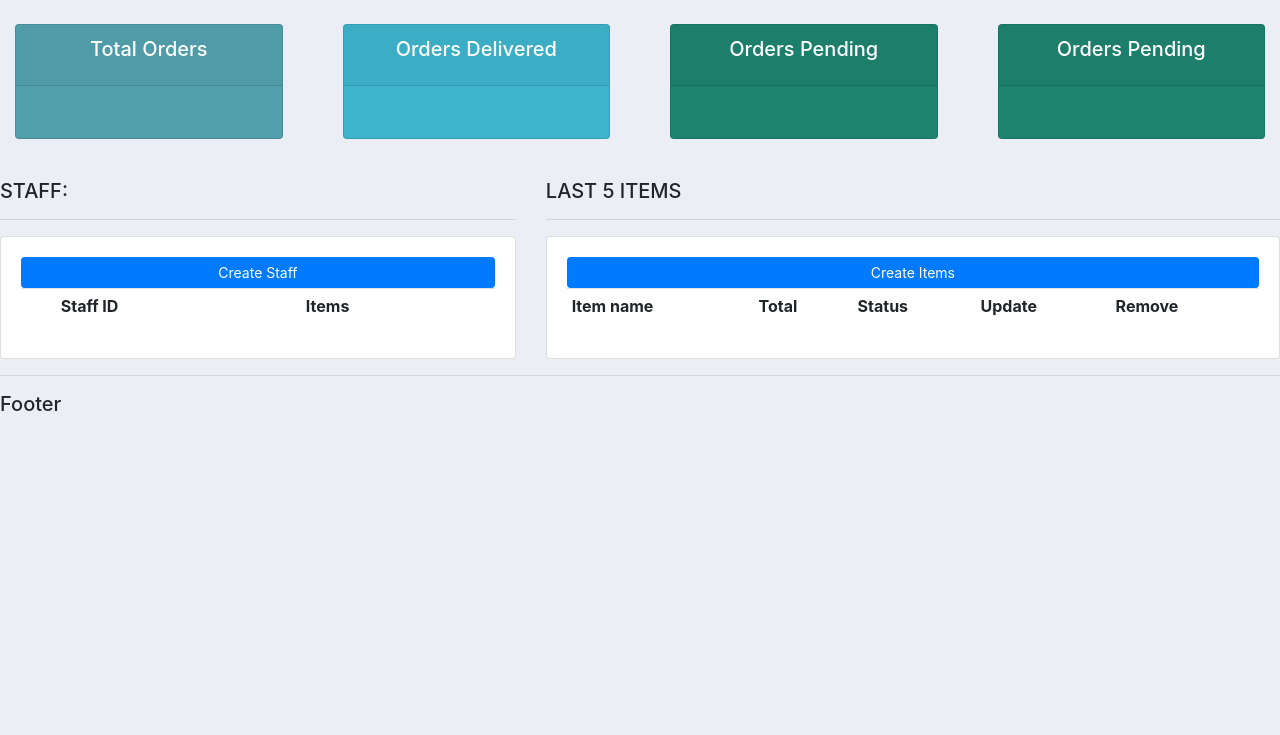
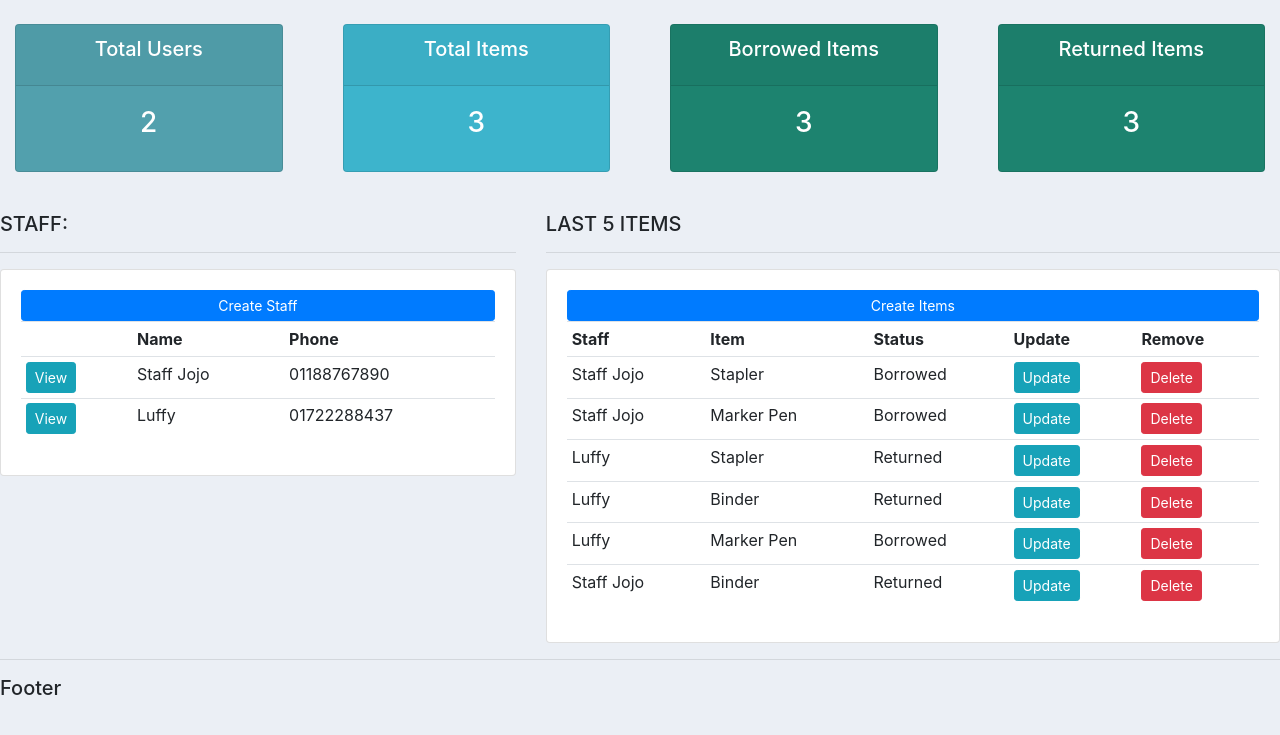
Before and after one commit to dibXpert/scanxtrack, a Django app: page / in a window 1280 px wide. Shown: the part 65-800 px from the top of the page. Run offline with Django 4.2, Linux system fonts and the light colour scheme; data comes from the database, SQL or seed files in the repository; lists and menus that the app fills with data are empty.

Commit message:
url routing

```diff
--- a/accounts/admin.py
+++ b/accounts/admin.py
@@ -5,4 +5,4 @@
 
 admin.site.register(Staff)
 admin.site.register(Item)
-admin.site.register(History)
+admin.site.register(Borrowed_items)
--- a/accounts/models.py
+++ b/accounts/models.py
@@ -7,25 +7,20 @@
     email = models.CharField(max_length=200, null=True)
     date_created = models.DateTimeField(auto_now_add=True)
 
-
     def __str__(self):
         return self.name
 
 class Item(models.Model):
-    STATUS = (
-        ('Available', 'Available'),
-        ('Empty', 'Empty'),
-    )
+
     name = models.CharField(max_length=200, null=True)
     description = models.CharField(max_length=200, null=True, blank=True)
-    status = models.CharField(max_length=200, null=True, choices=STATUS)
     amount = models.IntegerField(null=True)
     date_created = models.DateTimeField(auto_now_add=True)
 
     def __str__(self):
         return self.name
 
-class History(models.Model):
+class Borrowed_items(models.Model):
     STATUS = (
         ('Borrowed','Borrowed'),
         ('Returned','Returned')
@@ -33,4 +28,6 @@
     staff = models.ForeignKey(Staff, null=True, on_delete=models.SET_NULL)
     item = models.ForeignKey(Item, null=True, on_delete=models.SET_NULL)
     status = models.CharField(max_length=200, null=True, choices=STATUS)
+  #  borrow_time = models.DateTimeField(auto_now_add=True)
+  #  return_time = models.DateTimeField(auto_now_add=True)
     date_created = models.DateTimeField(auto_now_add=True)
--- a/accounts/templates/accounts/dashboard.html
+++ b/accounts/templates/accounts/dashboard.html
@@ -1,4 +1,6 @@
-{% extends 'accounts/main.html' %} {% block content %} {% include 'accounts/status.html' %}
+{% extends 'accounts/main.html' %} {% block content %}
+<!---->
+{%include 'accounts/status.html'%}
 
 <br />
 <div class="row">
@@ -10,9 +12,18 @@
       <table class="table table-sm">
         <tr>
           <th></th>
-          <th>Staff ID</th>
-          <th>Items</th>
+          <th>Name</th>
+          <th>Phone</th>
         </tr>
+        {% for i in staff %}
+        <tr>
+          <td><a class="btn btn-sm btn-info" href="{% url 'staff' i.id %}">View</a></td>
+
+          <td>{{i.name}}</td>
+          <td>{{i.phone}}</td>
+        </tr>
+
+        {% endfor %}
       </table>
     </div>
   </div>
@@ -23,12 +34,21 @@
       <a class="btn btn-primary btn-sm btn-block" href="">Create Items</a>
       <table class="table table-sm">
         <tr>
-          <th>Item name</th>
-          <th>Total</th>
+          <th>Staff</th>
+          <th>Item</th>
           <th>Status</th>
           <th>Update</th>
           <th>Remove</th>
         </tr>
+        {% for i in borrowed_items %}
+        <tr>
+          <td>{{i.staff}}</td>
+          <td>{{i.item}}</td>
+          <td>{{i.status}}</td>
+          <td><a class="btn btn-sm btn-info" href="">Update</a></td>
+          <td><a class="btn btn-sm btn-danger" href="">Delete</a></td>
+        </tr>
+        {% endfor %}
       </table>
     </div>
   </div>
--- a/accounts/templates/accounts/navbar.html
+++ b/accounts/templates/accounts/navbar.html
@@ -16,10 +16,10 @@
   <div class="collapse navbar-collapse" id="navbarNav">
     <ul class="navbar-nav">
       <li class="nav-item active">
-        <a class="nav-link" href="#">Dashboard </a>
+        <a class="nav-link" href="{% url 'home' %}">Dashboard </a>
       </li>
       <li class="nav-item">
-        <a class="nav-link" href="#">Items</a>
+        <a class="nav-link" href="{% url 'items' %}">Items</a>
       </li>
     </ul>
   </div>
--- a/accounts/templates/accounts/status.html
+++ b/accounts/templates/accounts/status.html
@@ -4,10 +4,10 @@
     <div class="col-md">
       <div class="card text-center text-white mb-3" id="total-orders">
       <div class="card-header">
-        <h5 class="card-title">Total Orders</h5>
+        <h5 class="card-title">Total Users</h5>
       </div>
       <div class="card-body">
-        <h3 class="card-title"></h3>
+        <h3 class="card-title">{{total_staff}}</h3>
       </div>
     </div>
   </div>
@@ -16,10 +16,10 @@
   <div class="col-md">
     <div class="card text-center text-white mb-3" id="orders-delivered">
       <div class="card-header">
-        <h5 class="card-title">Orders Delivered</h5>
+        <h5 class="card-title">Total Items</h5>
       </div>
       <div class="card-body">
-        <h3 class="card-title"></h3>
+        <h3 class="card-title">{{borrowed}}</h3>
       </div>
     </div>
   </div>
@@ -28,10 +28,10 @@
   <div class="col-md">
     <div class="card text-center text-white mb-3" id="orders-pending">
       <div class="card-header">
-        <h5 class="card-title">Orders Pending</h5>
+        <h5 class="card-title">Borrowed Items</h5>
       </div>
       <div class="card-body">
-        <h3 class="card-title"></h3>
+        <h3 class="card-title">{{borrowed}}</h3>
       </div>
     </div>
   </div>
@@ -41,10 +41,10 @@
     <div class="col-md">
      <div class="card text-center text-white mb-3" id="orders-pending">
          <div class="card-header">
-             <h5 class="card-title">Orders Pending</h5>
+             <h5 class="card-title">Returned Items</h5>
          </div>
         <div class="card-body">
-             <h3 class="card-title"></h3>
+             <h3 class="card-title">{{returned}}</h3>
          </div>
      </div>
     </div>
--- a/accounts/urls.py
+++ b/accounts/urls.py
@@ -2,7 +2,7 @@
 from . import views
 
 urlpatterns = [
-    path('', views.home),
-    path('items/', views.items),
-    path('staff/', views.staff),
+    path('', views.home, name="home"),
+    path('items/', views.items, name="items"),
+    path('staff/<str:pk>', views.staff, name="staff"),
 ]
--- a/accounts/views.py
+++ b/accounts/views.py
@@ -1,12 +1,32 @@
 from django.shortcuts import render
 from django.http import HttpResponse
+from .models import *
 
 # Create your views here.
 def home(request):
-    return render(request,'accounts/dashboard.html')
+    borrowed_items = Borrowed_items.objects.all()
+    staff = Staff.objects.all()
+    items = Item.objects.all()
+
+    total_staff = staff.count()
+    total_items = items.count()
+
+    borrowed = borrowed_items.filter(status='Borrowed').count()
+    returned = borrowed_items.filter(status='Returned').count()
+
+
+    context = {'borrowed_items': borrowed_items, 'staff':staff, 'items':staff, 'total_staff':total_staff, 'borrowed':borrowed,
+                'returned':returned,'total_items':total_items}
+
+    return render(request,'accounts/dashboard.html', context)
 
 def items(request):
-    return render(request,'accounts/items.html')
+    items = Item.objects.all()
+    return render(request,'accounts/items.html', {'items':items})
 
-def staff(request):
-    return render(request,'accounts/staff.html')
+def staff(request,pk):
+    staff = Staff.objects.get(id=pk)
+    borrows = staff.borrowed_items_set.all()
+    total_borrowed = borrows.filter(status='Borrowed').count()
+    context = {'staff':staff, 'borrows':borrows, 'total_borrowed':total_borrowed}
+    return render(request,'accounts/staff.html',context)
```
Also changed, not shown: accounts/templates/accounts/items.html (+10 -1 lines), accounts/templates/accounts/staff.html (+17 -6 lines), accounts/migrations/0005_rename_history_borrowed_items_remove_item_status.py (added), db.sqlite3.
